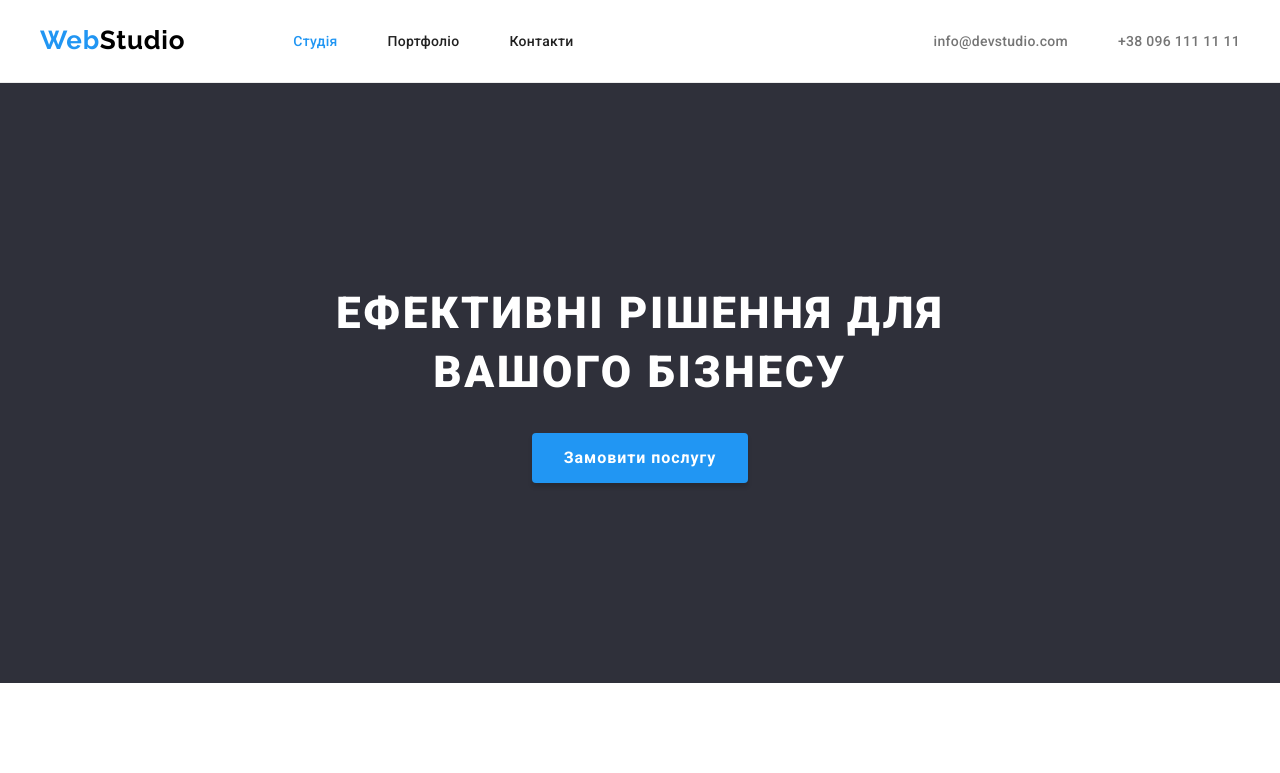
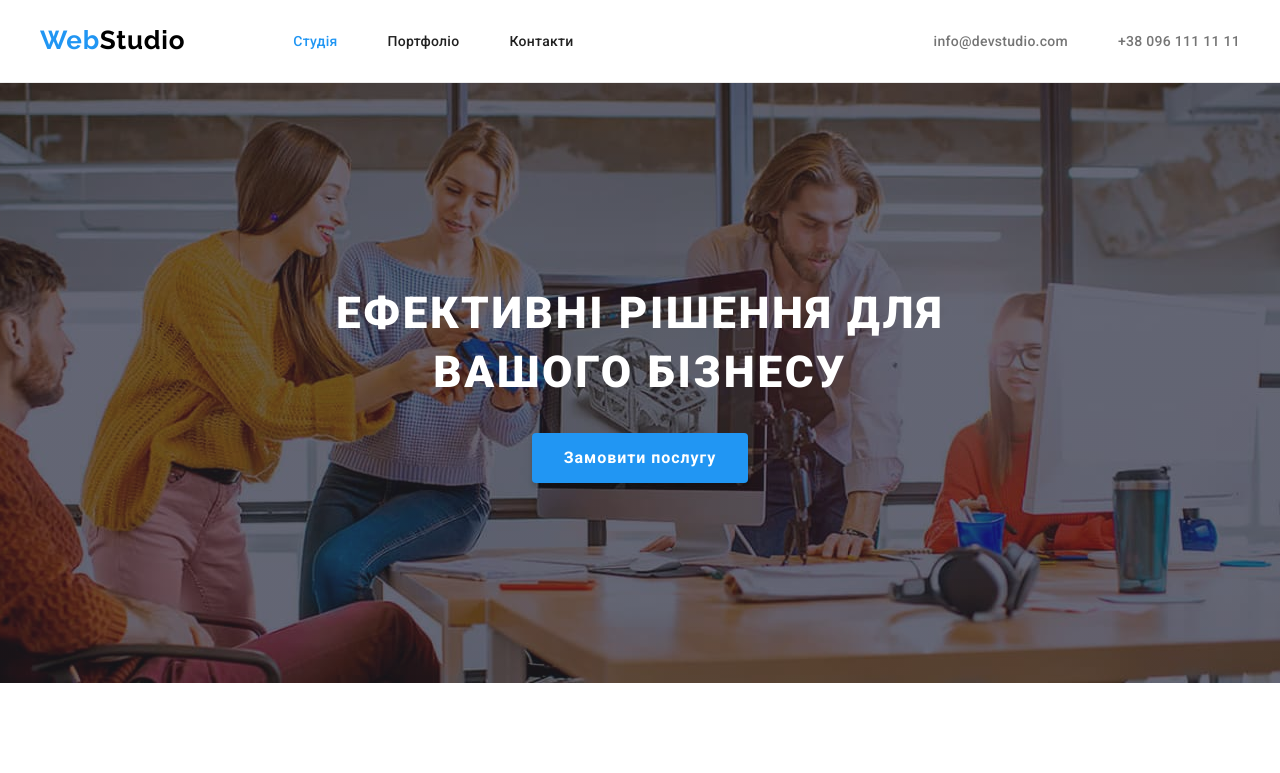
Before and after one commit to manjaa95/goit-markup-hw-04, a plain HTML site: page index.html in a window 1280 px wide. Shown: the top 773 px of the page. Drawn offline with nearby package versions, Linux system fonts and the light colour scheme.

Commit message:
add bg and gradient

```diff
--- a/style/style.css
+++ b/style/style.css
@@ -117,6 +117,11 @@ color: var(--text-color);
 /* hero */
 .hero {
     background-color: var(--background-color);
+    background-image: linear-gradient(rgba(47, 48, 58, 0.4), rgba(47, 48, 58, 0.4)),
+    url(../images/bg-hero.jpg);
+    background-repeat: no-repeat;
+    background-position: center;
+    background-size: cover;
 }
 .hero-container {
     display: flex;
```
Also changed, not shown: images/bg-hero.jpg (added).
